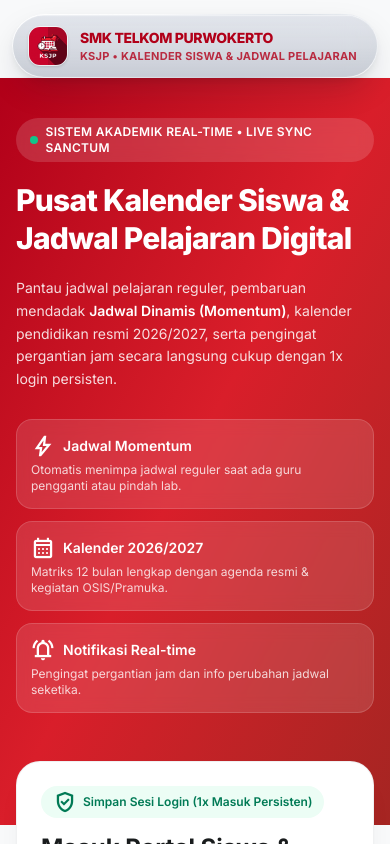
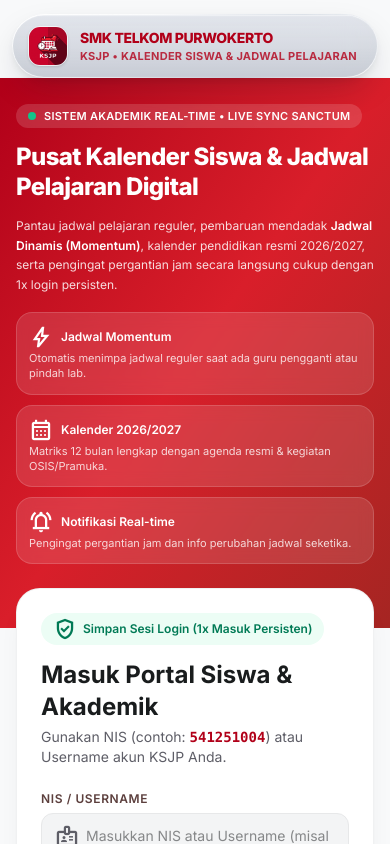
Before and after one commit to naufalltelkom/KSJP, a React (Vite) app in the folder ksjp-web/: page / in a window 390 px wide. Shown: the top 844 px of the page. Built offline with nearby package versions, Linux system fonts and the light colour scheme; no server answers.

Commit message:
fix(responsive): eliminate laptop viewport cropping on Login, Kalender legend, Sidebar, and Dashboard

```diff
--- a/ksjp-web/public/sw.js
+++ b/ksjp-web/public/sw.js
@@ -1,4 +1,4 @@
-const CACHE_NAME = 'ksjp-stematel-shell-v9';
+const CACHE_NAME = 'ksjp-stematel-shell-v10';
 const APP_SHELL = ['/', '/manifest.webmanifest', '/images/ksjp-logo.png', '/icons/icon-192.png', '/icons/apple-touch-icon.png'];
 
 self.addEventListener('install', (event) => {
--- a/ksjp-web/src/components/LoginView.jsx
+++ b/ksjp-web/src/components/LoginView.jsx
@@ -112,50 +112,50 @@ export default function LoginView() {
 
       {/* Main Hero + Overlapping Card ("Merah Ditumpuk Putih") */}
       <main className="flex-1">
-        <div className="bg-gradient-to-br from-primary via-primary-container to-tertiary text-white pt-10 pb-28 px-4 sm:px-8">
-          <div className="max-w-7xl mx-auto grid lg:grid-cols-12 gap-8 items-center">
-            <div className="lg:col-span-7 space-y-5">
-              <div className="inline-flex items-center gap-2 px-3.5 py-1.5 rounded-full bg-white/15 backdrop-blur-sm text-xs font-semibold tracking-wide">
+        <div className="bg-gradient-to-br from-primary via-primary-container to-tertiary text-white pt-6 pb-16 px-4 sm:px-8">
+          <div className="max-w-7xl mx-auto grid lg:grid-cols-12 gap-6 items-center">
+            <div className="lg:col-span-7 space-y-3.5">
+              <div className="inline-flex items-center gap-2 px-3 py-1 rounded-full bg-white/15 backdrop-blur-sm text-[11px] font-semibold tracking-wide">
                 <span className="w-2 h-2 rounded-full bg-emerald-400 animate-pulse" />
                 SISTEM AKADEMIK REAL-TIME • LIVE SYNC SANCTUM
               </div>
 
-              <h1 className="text-3xl sm:text-4xl lg:text-[40px] font-extrabold tracking-tight leading-tight">
+              <h1 className="text-2xl sm:text-3xl lg:text-[34px] font-extrabold tracking-tight leading-tight">
                 Pusat Kalender Siswa & Jadwal Pelajaran Digital
               </h1>
 
-              <p className="text-white/85 text-sm sm:text-base max-w-2xl leading-relaxed">
+              <p className="text-white/85 text-xs sm:text-sm max-w-2xl leading-relaxed">
                 Pantau jadwal pelajaran reguler, pembaruan mendadak{' '}
                 <span className="font-semibold text-white">Jadwal Dinamis (Momentum)</span>,
                 kalender pendidikan resmi 2026/2027, serta pengingat pergantian jam secara
                 langsung cukup dengan 1x login persisten.
               </p>
 
-              <div className="grid sm:grid-cols-3 gap-3 pt-2">
-                <div className="rounded-2xl bg-white/12 backdrop-blur-sm p-3.5 border border-white/15">
-                  <div className="flex items-center gap-2 font-semibold text-sm">
-                    <span className="material-symbols-outlined text-[18px]">bolt</span>
+              <div className="grid sm:grid-cols-3 gap-2.5 pt-1">
+                <div className="rounded-2xl bg-white/12 backdrop-blur-sm p-3 border border-white/15">
+                  <div className="flex items-center gap-2 font-semibold text-xs sm:text-sm">
+                    <span className="material-symbols-outlined text-[17px]">bolt</span>
                     Jadwal Momentum
                   </div>
-                  <p className="text-xs text-white/80 mt-1">
+                  <p className="text-[11px] text-white/80 mt-0.5 leading-snug">
                     Otomatis menimpa jadwal reguler saat ada guru pengganti atau pindah lab.
                   </p>
                 </div>
-                <div className="rounded-2xl bg-white/12 backdrop-blur-sm p-3.5 border border-white/15">
-                  <div className="flex items-center gap-2 font-semibold text-sm">
-                    <span className="material-symbols-outlined text-[18px]">calendar_month</span>
+                <div className="rounded-2xl bg-white/12 backdrop-blur-sm p-3 border border-white/15">
+                  <div className="flex items-center gap-2 font-semibold text-xs sm:text-sm">
+                    <span className="material-symbols-outlined text-[17px]">calendar_month</span>
                     Kalender 2026/2027
                   </div>
-                  <p className="text-xs text-white/80 mt-1">
+                  <p className="text-[11px] text-white/80 mt-0.5 leading-snug">
                     Matriks 12 bulan lengkap dengan agenda resmi & kegiatan OSIS/Pramuka.
                   </p>
                 </div>
-                <div className="rounded-2xl bg-white/12 backdrop-blur-sm p-3.5 border border-white/15">
-                  <div className="flex items-center gap-2 font-semibold text-sm">
-                    <span className="material-symbols-outlined text-[18px]">notifications_active</span>
+                <div className="rounded-2xl bg-white/12 backdrop-blur-sm p-3 border border-white/15">
+                  <div className="flex items-center gap-2 font-semibold text-xs sm:text-sm">
+                    <span className="material-symbols-outlined text-[17px]">notifications_active</span>
                     Notifikasi Real-time
                   </div>
-                  <p className="text-xs text-white/80 mt-1">
+                  <p className="text-[11px] text-white/80 mt-0.5 leading-snug">
                     Pengingat pergantian jam dan info perubahan jadwal seketika.
                   </p>
                 </div>
@@ -164,7 +164,7 @@ export default function LoginView() {
 
             {/* Right Info Preview on Desktop */}
             <div className="hidden lg:block lg:col-span-5">
-              <div className="rounded-2xl bg-white/12 backdrop-blur-md border border-white/20 p-5 space-y-4">
+              <div className="rounded-2xl bg-white/12 backdrop-blur-md border border-white/20 p-4 space-y-3">
                 <div className="flex items-center justify-between text-xs font-semibold uppercase tracking-wider text-white/80">
                   <span>Kelas Percontohan Aktif</span>
                   <span className="px-2.5 py-0.5 rounded-full bg-emerald-500/20 text-emerald-100">
@@ -172,12 +172,12 @@ export default function LoginView() {
                   </span>
                 </div>
                 <div>
-                  <div className="text-xl font-bold">XI PPLG 4</div>
-                  <div className="text-sm text-white/85">
+                  <div className="text-lg font-bold">XI PPLG 4</div>
+                  <div className="text-xs sm:text-sm text-white/85">
                     Konsentrasi Rekayasa Perangkat Lunak
                   </div>
                 </div>
-                <div className="rounded-xl bg-black/15 p-3 text-xs space-y-1">
+                <div className="rounded-xl bg-black/15 p-2.5 text-xs space-y-0.5">
                   <div className="text-white/70">Wali Kelas</div>
                   <div className="font-semibold text-sm">Firda Ayu Nirmala, S.Kom</div>
                 </div>
@@ -187,7 +187,7 @@ export default function LoginView() {
         </div>
 
         {/* Overlapping White Login Card */}
-        <div className="max-w-7xl mx-auto px-4 sm:px-8 -mt-16 pb-16">
+        <div className="max-w-7xl mx-auto px-4 sm:px-8 -mt-10 pb-12">
           <div className="grid lg:grid-cols-12 gap-6 items-start">
             <div className="lg:col-span-7 bg-white rounded-3xl shadow-xl shadow-black/5 p-6 sm:p-8 border border-surface-high/60">
               <div className="flex items-start justify-between gap-4 mb-6">
--- a/ksjp-web/src/pages/DashboardPage.jsx
+++ b/ksjp-web/src/pages/DashboardPage.jsx
@@ -63,11 +63,11 @@ export default function DashboardPage({
   const displayAgenda = upcomingAgenda.length > 0 ? upcomingAgenda : kalenderItems.slice(0, 3);
 
   return (
-    <div className="space-y-6">
+    <div className="space-y-4 sm:space-y-5">
       {/* Hero Greeting Banner */}
-      <section className="rounded-3xl bg-gradient-to-br from-primary via-primary-container to-tertiary text-white p-6 sm:p-8 shadow-lg shadow-primary-container/15">
-        <div className="flex flex-col lg:flex-row lg:items-center lg:justify-between gap-6">
-          <div className="space-y-3">
+      <section className="rounded-3xl bg-gradient-to-br from-primary via-primary-container to-tertiary text-white p-5 sm:p-6 shadow-lg shadow-primary-container/15">
+        <div className="flex flex-col lg:flex-row lg:items-center lg:justify-between gap-4 sm:gap-5">
+          <div className="space-y-2.5">
             <div className="flex flex-wrap items-center gap-2 text-xs font-semibold">
               {user?.kelas?.nama_kelas && (
                 <span className="px-3 py-1 rounded-full bg-white/20 backdrop-blur-xs">
--- a/ksjp-web/src/pages/KalenderPage.jsx
+++ b/ksjp-web/src/pages/KalenderPage.jsx
@@ -169,11 +169,11 @@ export default function KalenderPage({ kalenderItems = [], externalSearch = '' }
           <div className="text-[11px] font-bold uppercase tracking-wider text-secondary mb-2.5">
             Keterangan Simbol &amp; Indikator Warna
           </div>
-          <div className="grid grid-cols-2 lg:grid-cols-5 gap-x-3 gap-y-2">
+          <div className="grid grid-cols-1 sm:grid-cols-2 lg:grid-cols-3 2xl:grid-cols-5 gap-x-4 gap-y-2">
             {CALENDAR_LEGEND_ITEMS.map((item) => (
-              <div key={item.key} className="flex items-center gap-2 text-xs text-on-surface">
+              <div key={item.key} className="flex items-center gap-2 text-xs text-on-surface leading-snug">
                 <span className={`w-3.5 h-3.5 rounded-full shrink-0 ${item.dotClass}`} />
-                <span className="truncate">{item.label}</span>
+                <span>{item.label}</span>
               </div>
             ))}
           </div>
@@ -250,7 +250,7 @@ export default function KalenderPage({ kalenderItems = [], externalSearch = '' }
             )}
           </div>
 
-          <div className="grid sm:grid-cols-2 lg:grid-cols-3 gap-4">
+          <div className="grid sm:grid-cols-2 2xl:grid-cols-3 gap-4">
           {visibleMonths.map((m, mIdx) => {
             const cells = buildMonthCells(m.tahun, m.bulan);
             const hideOnMobile = mobileMonthOnly && mIdx !== safeMobileIdx;
@@ -260,11 +260,11 @@ export default function KalenderPage({ kalenderItems = [], externalSearch = '' }
                 className={`${hideOnMobile ? 'hidden sm:flex' : 'flex'} rounded-3xl bg-white p-4 shadow-xs border border-surface-high/60 flex-col justify-between min-w-0`}
               >
                 <div>
-                  <div className="flex items-center justify-between mb-3">
-                    <h2 className="text-sm font-extrabold text-on-surface tracking-tight">
+                  <div className="flex items-center justify-between gap-2 mb-3">
+                    <h2 className="text-sm font-extrabold text-on-surface tracking-tight whitespace-nowrap">
                       {m.label}
                     </h2>
-                    <span className="px-2 py-0.5 rounded-full bg-surface-container text-[10px] font-bold text-secondary">
+                    <span className="px-2 py-0.5 rounded-full bg-surface-container text-[10px] font-bold text-secondary whitespace-nowrap shrink-0">
                       {m.code}
                     </span>
                   </div>
```
Also changed, not shown: ksjp-web/src/components/Layout.jsx (+10 -8 lines).
